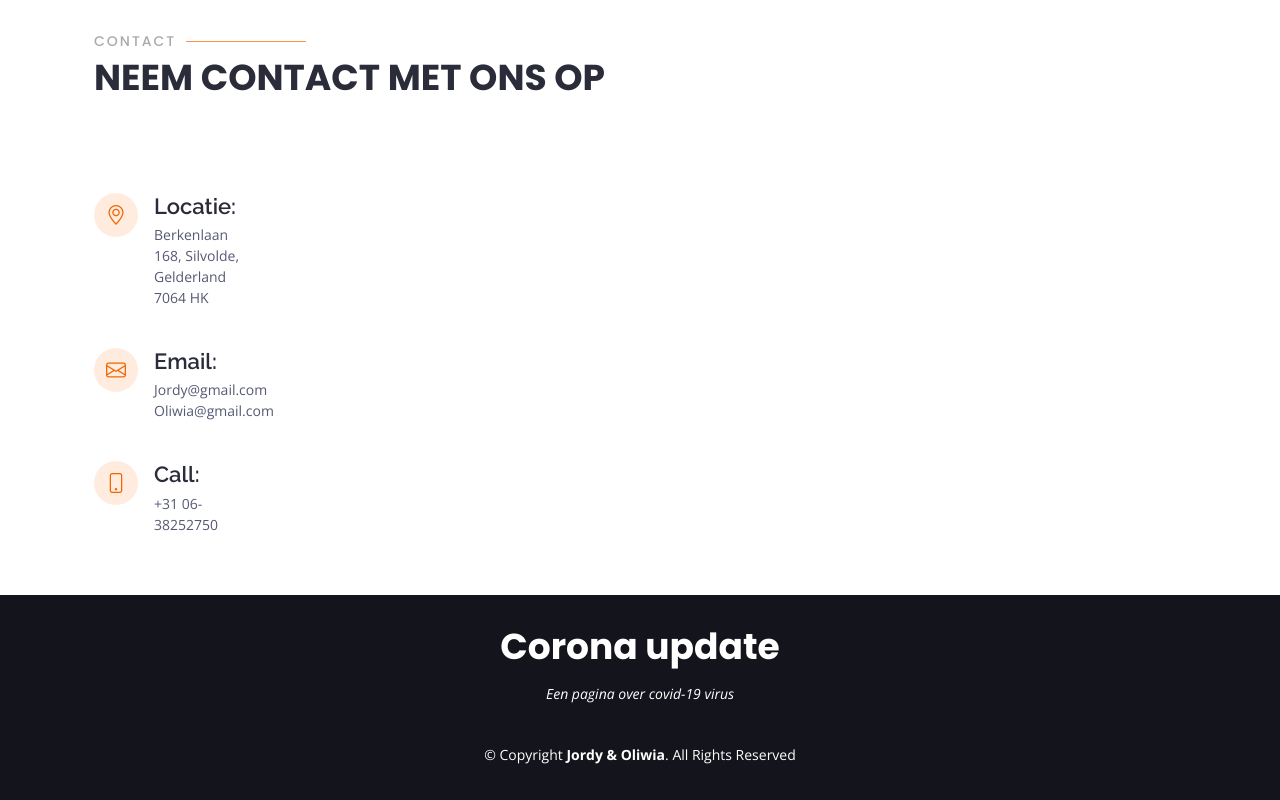
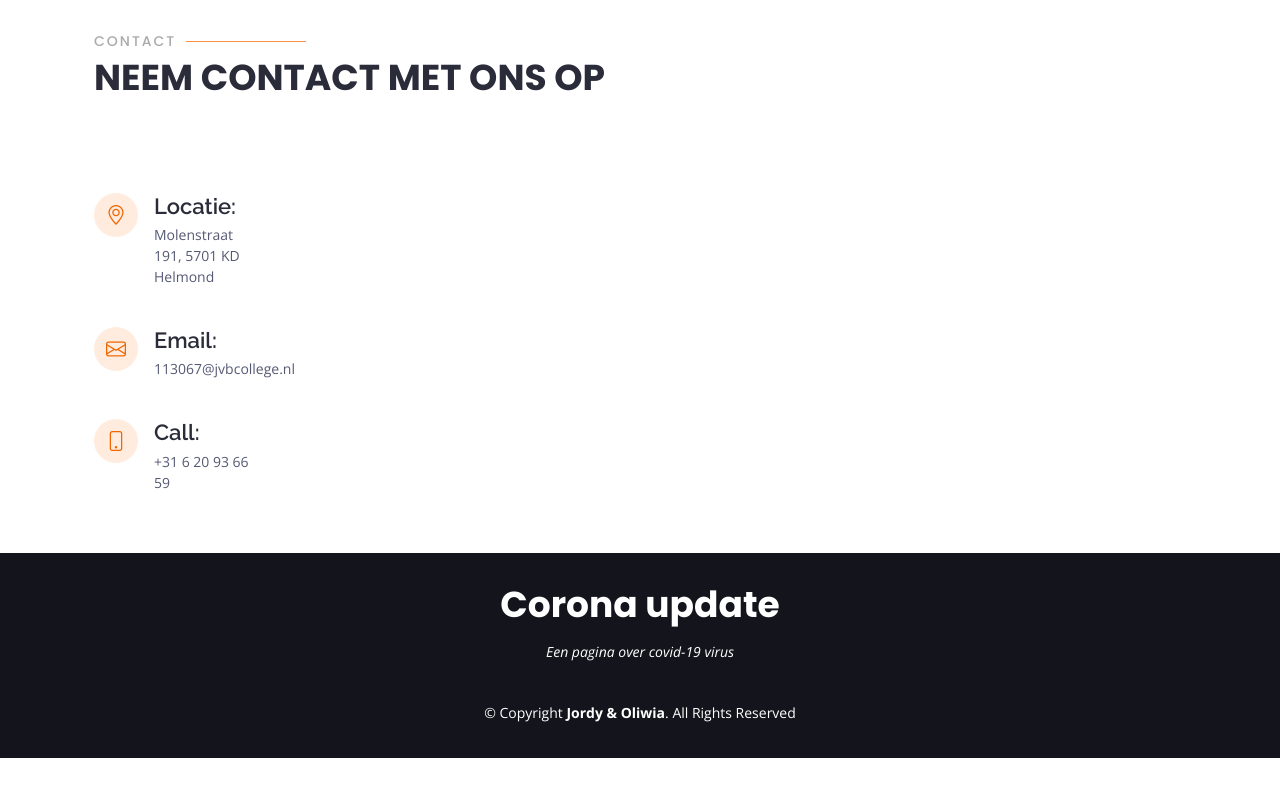
Before and after one commit to jordyoliwa/Site, a plain HTML site: page index.html in a window 1280 px wide. Shown: the part 3986-4786 px from the top of the page. After the commit the page ends 4744 px from the top, so only its background shows below. Drawn offline with nearby package versions, Linux system fonts and the light colour scheme; a script that the page names is missing; files whose address does not match are found by name.

Commit message:
correct contact

```diff
--- a/index.html
+++ b/index.html
@@ -432,21 +432,20 @@
               <div class="address">
                 <i class="bi bi-geo-alt"></i>
                 <h4>Locatie:</h4>
-                <p>Berkenlaan 168, Silvolde, Gelderland 7064 HK</p>
+                <p>Molenstraat 191, 5701 KD Helmond</p>
               </div>
 
               <div class="email">
                 <i class="bi bi-envelope"></i>
                 <h4>Email:</h4>
-                <p>Jordy@gmail.com</p>
-                <p>Oliwia@gmail.com</p>
+                <p>113067@jvbcollege.nl</p>
 
               </div>
 
               <div class="phone">
                 <i class="bi bi-phone"></i>
                 <h4>Call:</h4>
-                <p>+31 06-38252750</p>
+                <p>+31 6 20 93 66 59</p>
               </div>
 
             </div>
```
